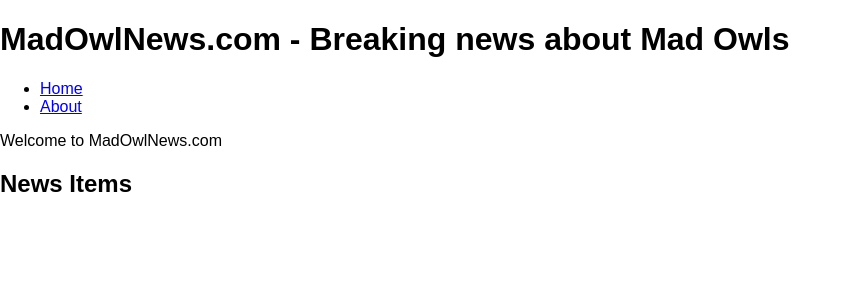
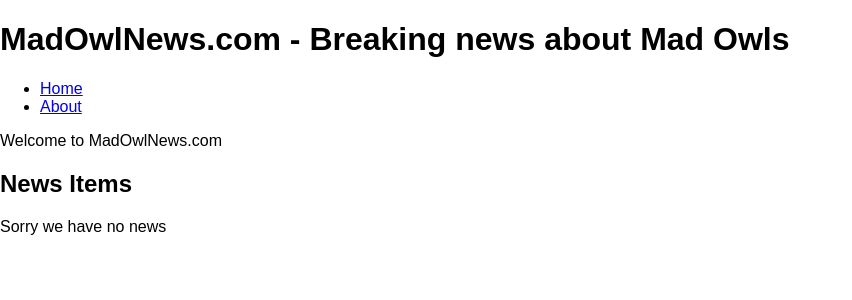
Before and after one commit to nurislam03/NewsPortal, a React (Create React App) app in the folder client/: page / in a window 1280 px wide. Shown: the top 300 px of the page, without its empty margins (0-852 px from the left). Built offline with nearby package versions, Linux system fonts and the light colour scheme.

Commit message:
no news error fixed

```diff
--- a/client/src/components/containers/News.js
+++ b/client/src/components/containers/News.js
@@ -12,9 +12,8 @@ class News extends Component {
         return (
             <div>
                 <h2>News Items</h2>
-                <ul>
-                    {newsItems}
-                </ul>
+                {(this.props.news.length > 0) ? <ul>{newsItems}</ul> : <div>Sorry we have no news</div>}
+
             </div>
         )
     }
```
